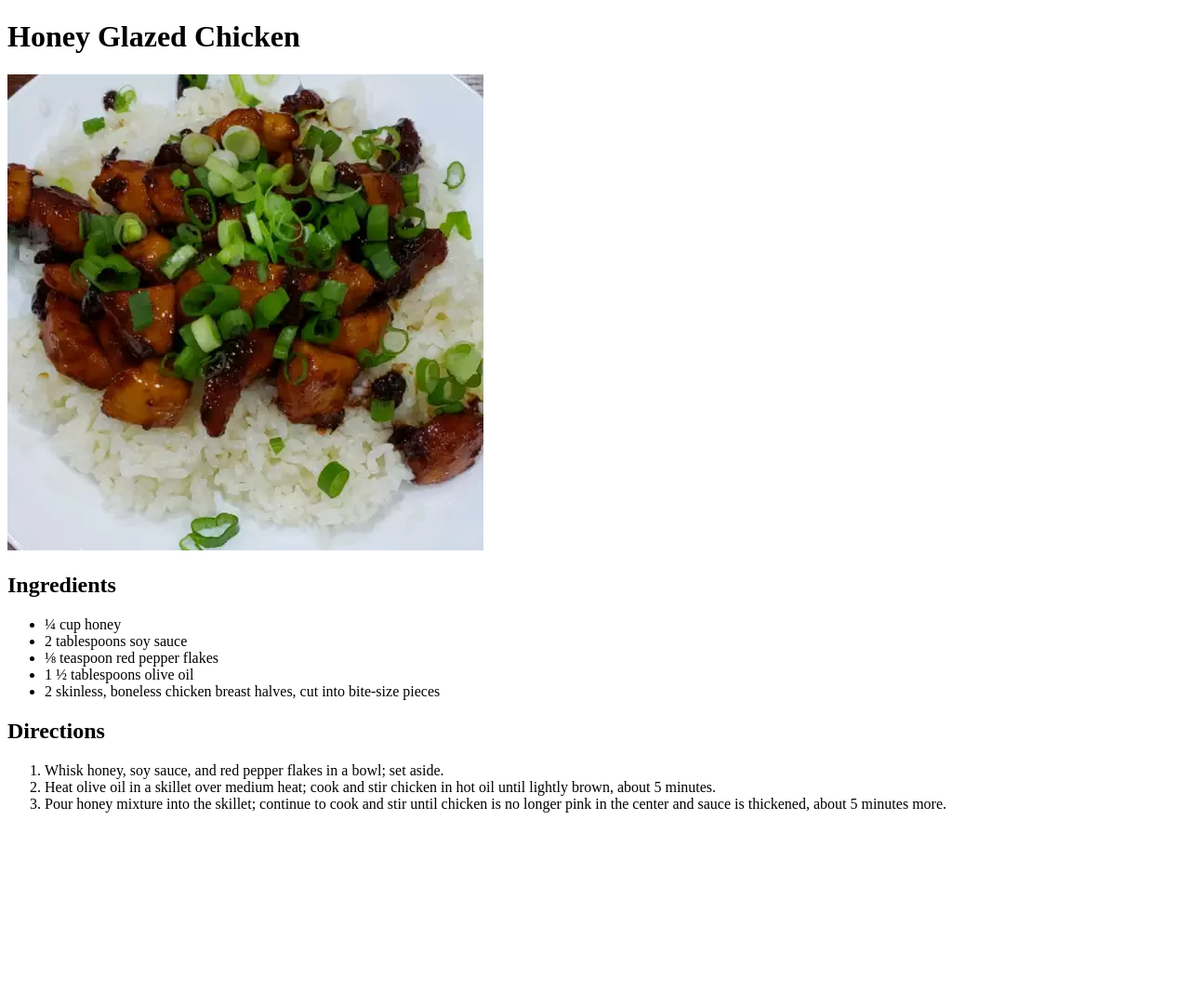
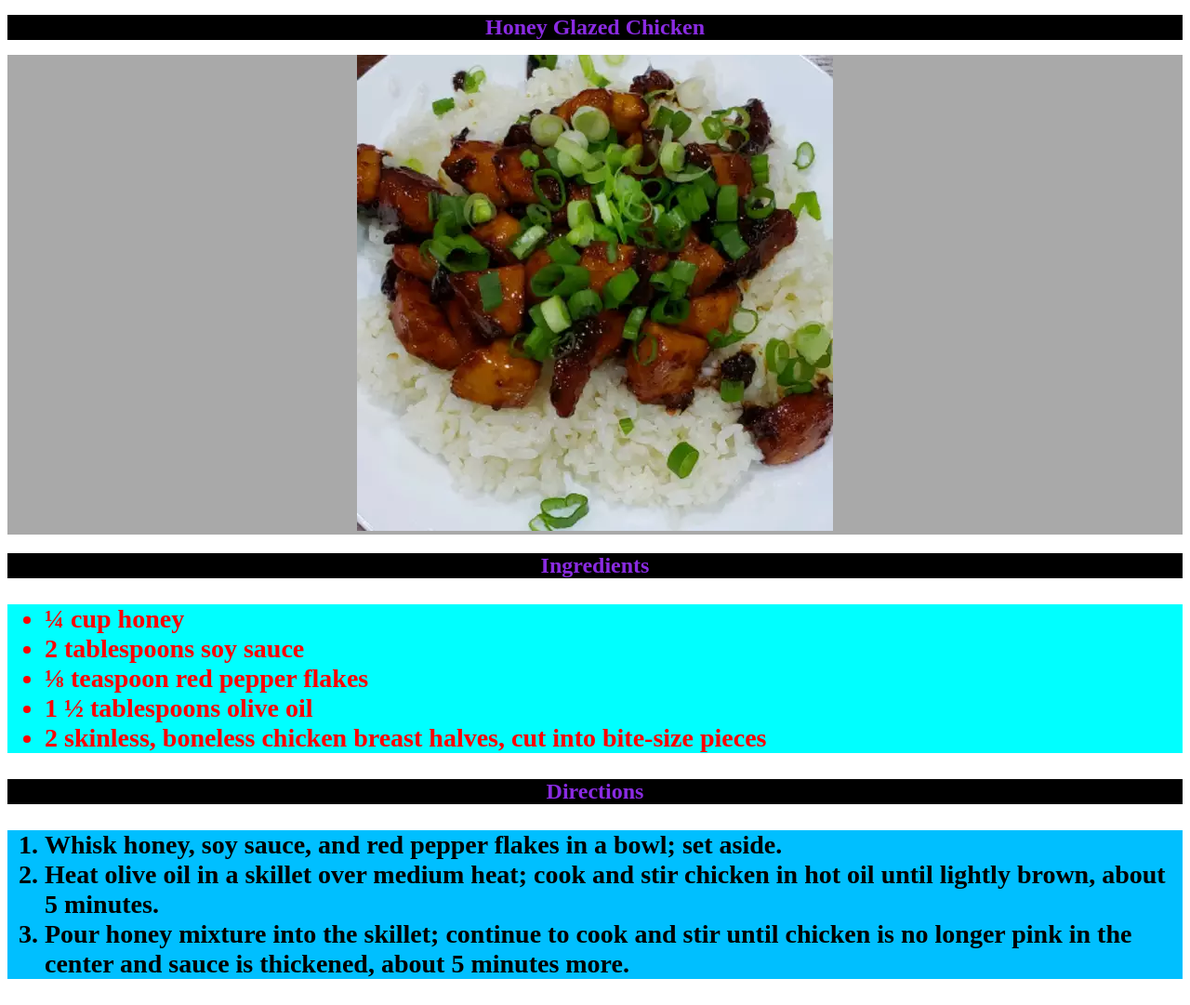
Before and after one commit to Arindam32/odin-recipes, a plain HTML site: page recipes/honey-glazed-chicken.html in a window 1280 px wide. Shown: the whole page at 93% size. Before the commit the page ends 890 px from the top, so only its background shows below. Drawn offline with Linux system fonts and the light colour scheme.

Commit message:
adding some style to a boring old html

```diff
--- a/recipes/honey-glazed-chicken.html
+++ b/recipes/honey-glazed-chicken.html
@@ -5,20 +5,24 @@
     <meta http-equiv="X-UA-Compatible" content="IE=edge">
     <meta name="viewport" content="width=device-width, initial-scale=1.0">
     <title>Honey Glazed Chicken</title>
+    <link rel="stylesheet" href="../css/hgc.css">
 </head>
 <body>
-    <h1>Honey Glazed Chicken</h1>
+    <h1 class="honey">Honey Glazed Chicken</h1>
+    <div class="heat">
     <img src="../img/honey-glazed-chicken.png" alt="Honey Glazed Chicken">
-    <h2>Ingredients</h2>
-    <ul>
+   </div>
+    <h2 class="ing">Ingredients</h2>
+
+    <ul class="red">
         <li>¼ cup honey</li>
         <li>2 tablespoons soy sauce</li>
         <li>⅛ teaspoon red pepper flakes</li>
         <li>1 ½ tablespoons olive oil</li>
         <li>2 skinless, boneless chicken breast halves, cut into bite-size pieces</li>
     </ul>
-    <h2>Directions</h2>
-    <ol>
+    <h2 class="dir">Directions</h2>
+    <ol class="don">
         <li>Whisk honey, soy sauce, and red pepper flakes in a bowl; set aside.</li>
         <li>Heat olive oil in a skillet over medium heat; cook and stir chicken in hot oil until lightly brown, about 5 minutes.</li>
         <li>Pour honey mixture into the skillet; continue to cook and stir until chicken is no longer pink in the center and sauce is thickened, about 5 minutes more.</li>
```
Also changed, not shown: recipes/simple-custard.html (+7 -4 lines).
